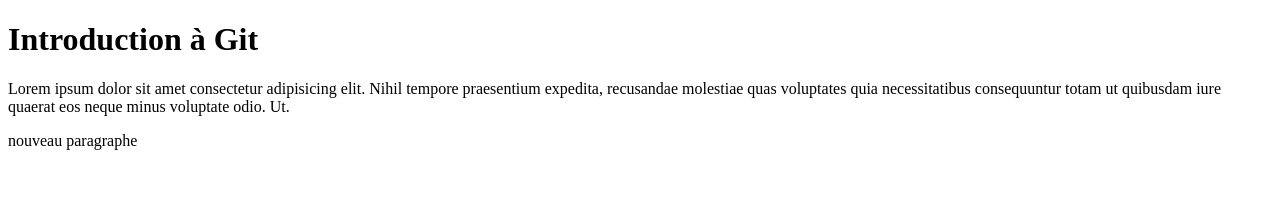
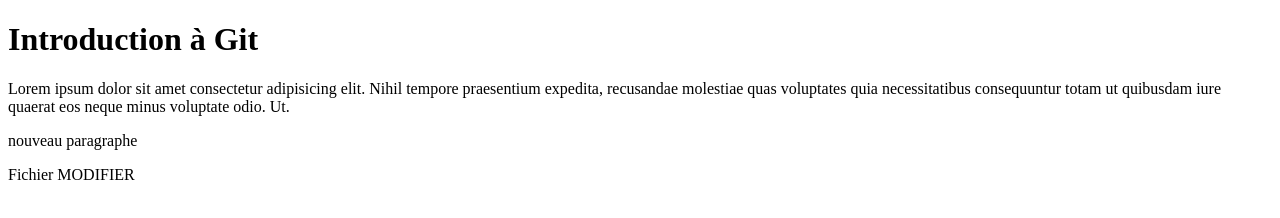
Before and after one commit to doums85/git-example, a plain HTML site: page index.html in a window 1280 px wide. Drawn offline with Linux system fonts and the light colour scheme.

Commit message:
Update index.html

```diff
--- a/index.html
+++ b/index.html
@@ -15,5 +15,7 @@
     </p>
 
     <p>nouveau paragraphe </p>
+
+    <p>Fichier MODIFIER</p>
   </body>
 </html>
```
